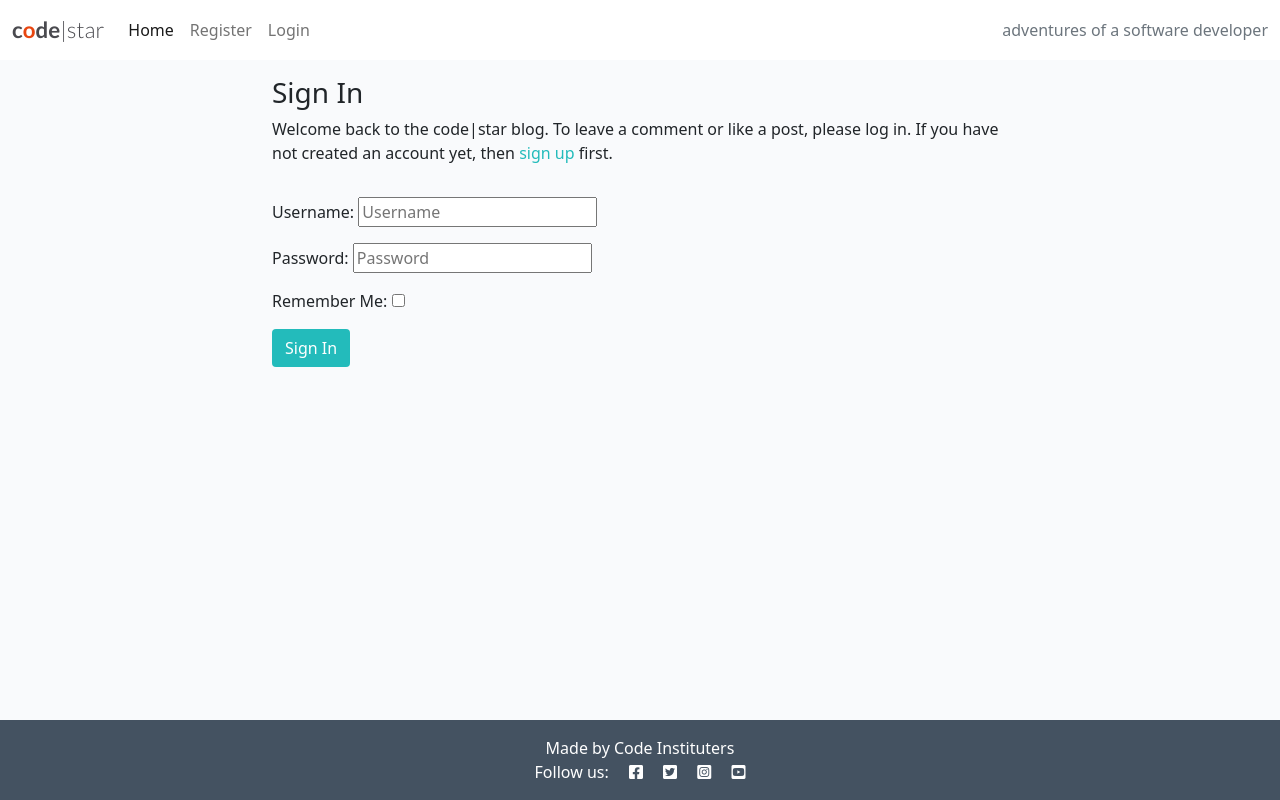
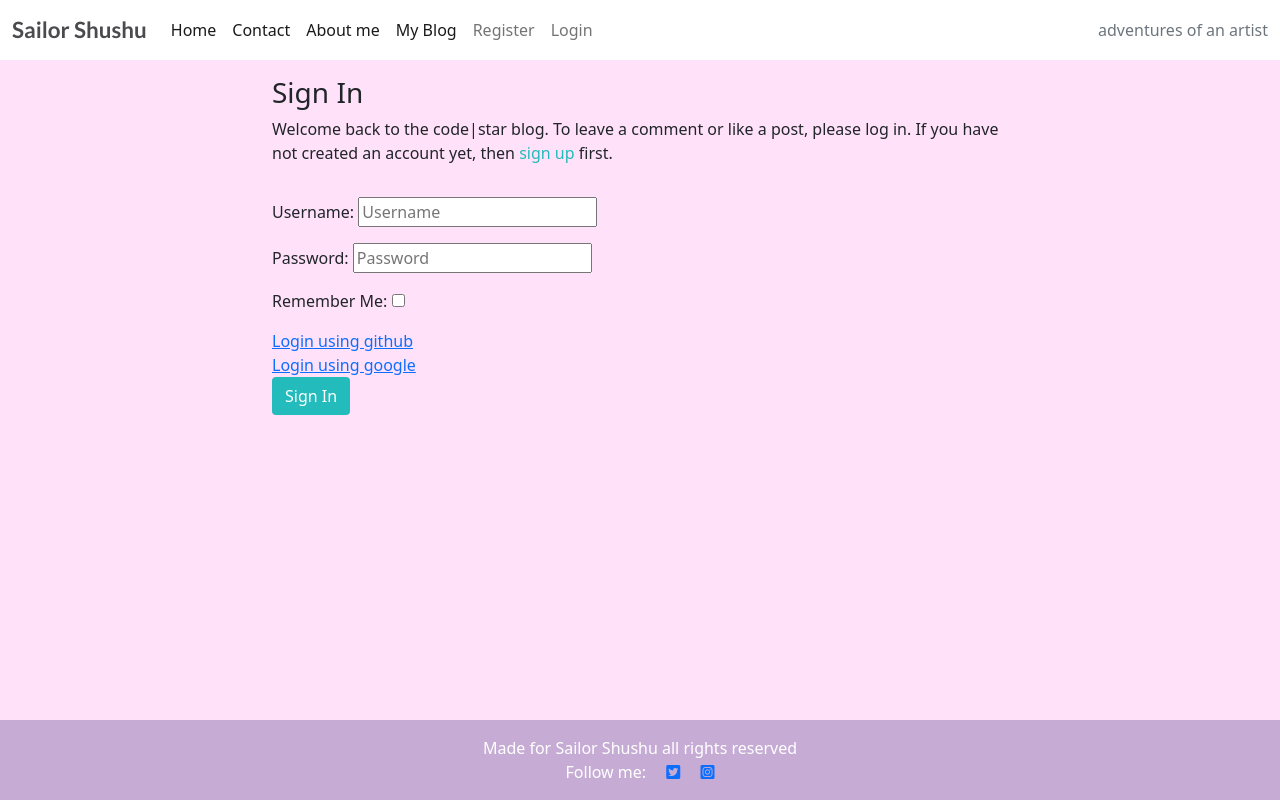
Before and after one commit to aslavinska/project4, a Django app: page /accounts/login/ in a window 1280 px wide. Run offline with Django 3.2, Linux system fonts and the light colour scheme; parts of the project's set-up code (start-up, migrations or seed data) failed here and were passed over; some libraries are stand-ins or nearby versions.

Commit message:
Adding baseline for adding social login options

```diff
--- a/static/css/style.css
+++ b/static/css/style.css
@@ -1,5 +1,5 @@
 body {
-    background-color: #F9FAFC;
+  background-color: #9c8699;
 }
 
 .brand {
@@ -18,15 +18,15 @@ body {
 }
 
 .light-bg {
-    background-color: #fff;
+  background-color: #dbbfd9;
 }
 
 .dark-bg {
-    background-color: #445261;
+  background-color: #c6acd4;
 }
 
 .main-bg {
-    background-color: #F9FAFC;
+  background-color: #ffe2f9;
 }
 
 .card {
@@ -106,6 +106,9 @@ body {
   color: lightgray;
 }
 
+.navbar{
+  background-color: #be6dac;
+}
 .btn-signup {
   background-color: #23BBBB;
   color: #fff;
--- a/templates/account/login.html
+++ b/templates/account/login.html
@@ -11,7 +11,6 @@
     <div class="row">
         <div class="col-md-8 mt-3 offset-md-2">
             <h3>{% trans "Sign In" %}</h3>
-
             <p>{% blocktrans %}Welcome back to the code|star blog. To leave a comment or like a post, please log in. If
                 you
                 have not created an account yet, then <a class="link" href="{{ signup_url }}">sign up</a>
@@ -26,6 +25,12 @@
                 {% if redirect_field_value %}
                 <input type="hidden" name="{{ redirect_field_name }}" value="{{ redirect_field_value }}" />
                 {% endif %}
+
+                {% load socialaccount %}
+                <a href="{% provider_login_url 'github' %}">Login using github</a>
+                <br>
+                <a href="{% provider_login_url 'google' %}">Login using google</a>
+                <br>
                 <button class="btn btn-signup right" type="submit">{% trans "Sign In" %}</button>
             </form>
         </div>
--- a/templates/base.html
+++ b/templates/base.html
@@ -4,8 +4,7 @@
 <html class="h-100">
 
 <head>
-    <title>CodeStar Blog</title>
-
+    <title>Sailor Shushu Blog</title>
     <link rel="preconnect" href="https://fonts.gstatic.com">
     <link href="https://fonts.googleapis.com/css2?family=Roboto:wght@300&display=swap" rel="stylesheet">
     <link href="https://fonts.googleapis.com/css2?family=Lato:wght@300;700&display=swap" rel="stylesheet">
@@ -26,8 +25,7 @@
 
     <nav class="navbar navbar-expand-lg navbar-light bg-white">
         <div class="container-fluid">
-            <a class="navbar-brand" href="{% url 'home' %}"><span class="brand">c<span class="red-o">o</span>de<span
-                        class="thin">|star</span></span></span></a>
+            <a class="navbar-brand" href="{% url 'home' %}"><span class="brand">Sailor Shushu</span></a>
             <button class="navbar-toggler" type="button" data-bs-toggle="collapse" data-bs-target="#navbarText"
                 aria-controls="navbarText" aria-expanded="false" aria-label="Toggle navigation">
                 <span class="navbar-toggler-icon"></span>
@@ -36,6 +34,15 @@
                 <ul class="navbar-nav me-auto mb-2 mb-lg-0">
                     <li class="nav-item">
                         <a class="nav-link active" aria-current="page" href="{% url 'home' %}">Home</a>
+                    </li>
+                    <li class="nav-item">
+                        <a class="nav-link active" aria-current="page" href="#">Contact</a>
+                    </li>
+                    <li class="nav-item">
+                        <a class="nav-link active" aria-current="page" href="#">About me</a>
+                    </li>
+                    <li class="nav-item">
+                        <a class="nav-link active" aria-current="page" href="#">My Blog</a>
                     </li>
                     {% if user.is_authenticated %}
                     <li class="nav-item">
@@ -52,7 +59,7 @@
 
                 </ul>
                 <span class="navbar-text text-muted">
-                    adventures of a software developer
+                    adventures of an artist
                 </span>
             </div>
         </div>
@@ -79,11 +86,11 @@
 
     <!-- Footer -->
     <footer class="footer mt-auto py-3 dark-bg">
-        <p class="m-0 text-center text-white">Made by Code Instituters</p>
-        <p class="m-0 text-center text-white">Follow us: <i class="fab fa-facebook-square ms-3"></i>
-            <i class="fab fa-twitter-square ms-3"></i>
-            <i class="fab fa-instagram-square ms-3"></i>
-            <i class="fab fa-youtube-square ms-3"></i></p>
+        <p class="m-0 text-center text-white">Made for Sailor Shushu all rights reserved </p>
+        <p class="m-0 text-center text-white">Follow me:
+            <a href="https://twitter.com/sailorshushu_" target="_blank"><i class="fab fa-twitter-square ms-3"></i></a>
+            <a href="https://instagram.com/sailorshushu" target="_blank"><i class="fab fa-instagram-square ms-3"></i></a>
+        </p>
     </footer>
     <script>
         setTimeout(function () {
```
Also changed, not shown: codestar/settings.py (+30 -0 lines), README.md. Lines whose indentation alone changed are shown as unchanged.
